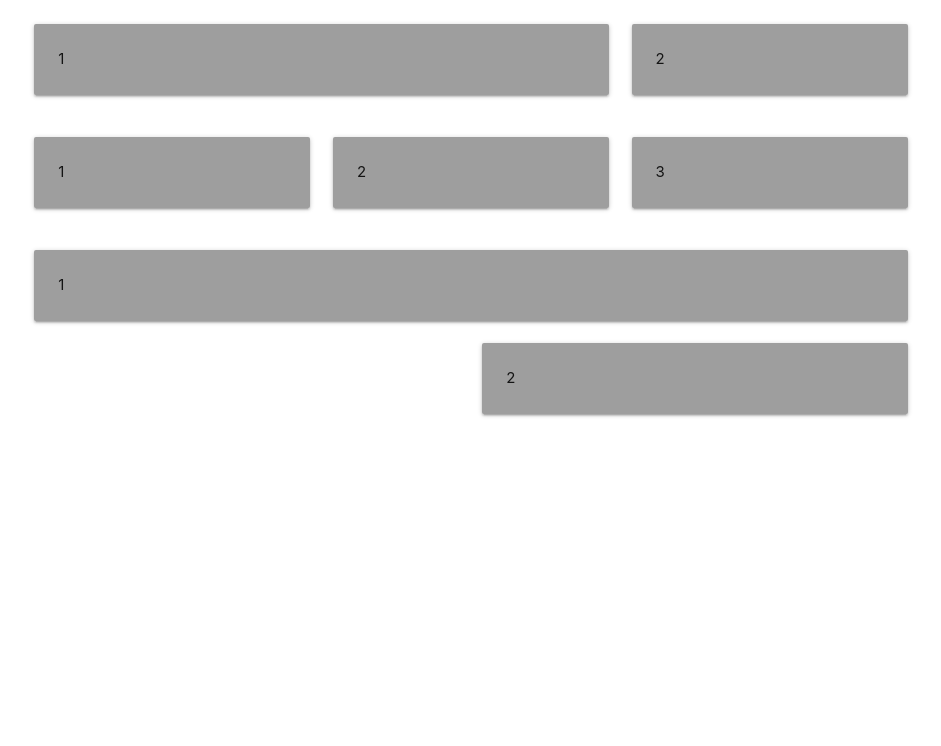
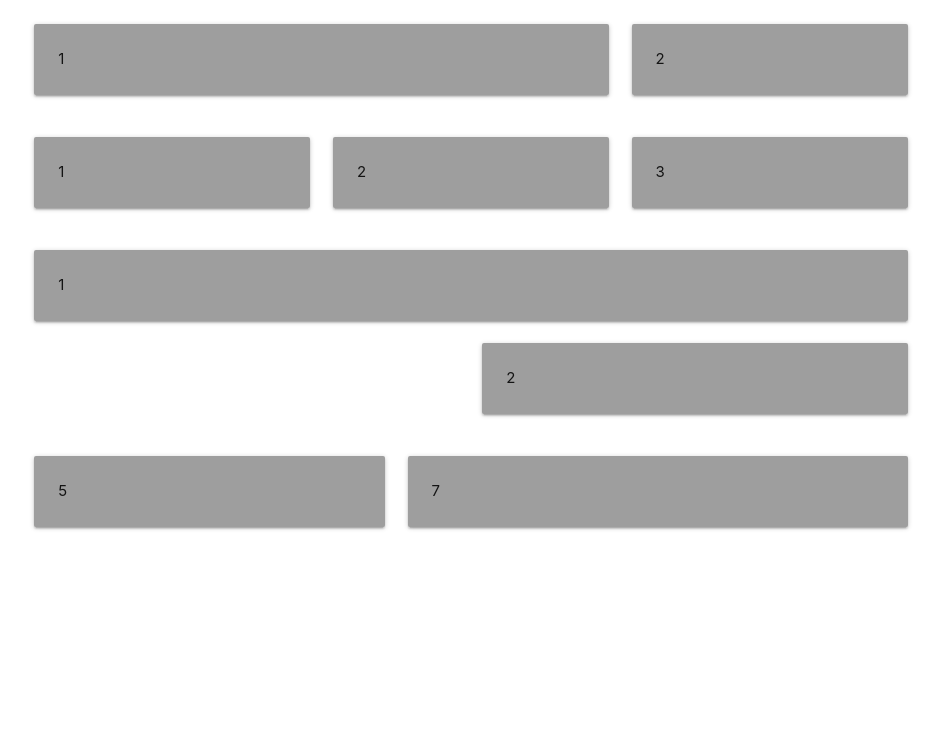
Before and after one commit to reksar2012/Materialize-CSS, a website: page app/index.html in a window 1280 px wide. Shown: the part 6053-6799 px from the top of the page, without its empty margins (169-1110 px from the left). Drawn offline with nearby package versions, Linux system fonts and the light colour scheme.

Commit message:
поправил сетку

```diff
--- a/app/index.html
+++ b/app/index.html
@@ -456,8 +456,18 @@
       </div>
       <div class="col s6 offset-s6">
           <div class="card-panel grey">2</div>
+      </div>
+    </div>
+
+    <div class="row">
+      <div class="col s7 push-s5">
+          <div class="card-panel grey">7</div>
 
     </div>
+    <div class="col s5 pull-s7">
+        <div class="card-panel grey">5</div>
+    </div>
+  </div>
     <div style="height: 500px;"></div>
 </body>
 <script src="http://code.jquery.com/jquery-2.1.1.min.js"></script>
```
